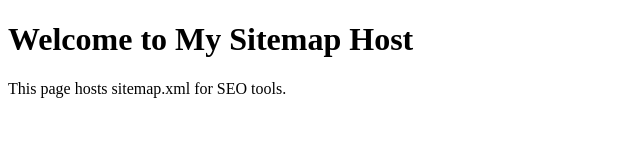
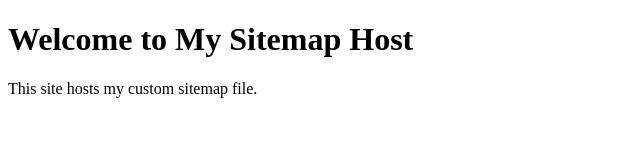
Before and after one commit to Sowmiabin/sitemap-host, a plain HTML site: page index.html in a window 1280 px wide. Shown: the full height of the page, 0-640 px from the left. Drawn offline with Linux system fonts and the light colour scheme.

Commit message:
Update index.html

```diff
--- a/index.html
+++ b/index.html
@@ -1,11 +1,11 @@
 <!DOCTYPE html>
 <html>
 <head>
-    <title>My Sitemap Host</title>
-    <meta name="google-site-verification" content="woSZaD6Gd8qfXPJgUsL1Amc4bUCr1wyMgeKlKD45q6A" />
+  <meta name="google-site-verification" content="woSZaD6Gd8qfXPJgUsL1Amc4bUCr1wyMgeKlKD45q6A" />
+  <title>My Sitemap Host</title>
 </head>
 <body>
-    <h1>Welcome to My Sitemap Host</h1>
-    <p>This page hosts sitemap.xml for SEO tools.</p>
+  <h1>Welcome to My Sitemap Host</h1>
+  <p>This site hosts my custom sitemap file.</p>
 </body>
 </html>
```
